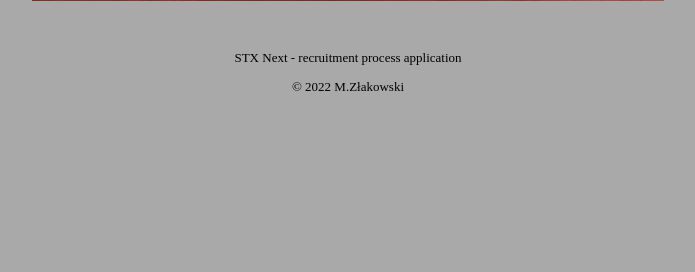
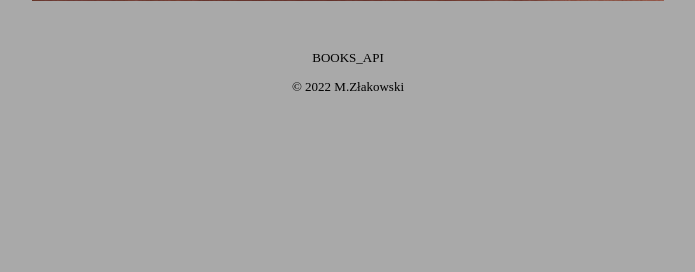
Before and after one commit to GIT-MICH/Books_API, a Django app: page / in a window 1280 px wide. Shown: the part 528-800 px from the top of the page, without its empty margins (292-987 px from the left). Run offline with Django 4.2, Linux system fonts and the light colour scheme.

Commit message:
Update base_with_navbar.html

```diff
--- a/books/templates/books/base_with_navbar.html
+++ b/books/templates/books/base_with_navbar.html
@@ -25,7 +25,7 @@
 <img src="{% static 'elibrary.jpg' %}" alt="Books" class="center">
 <br><br>
 <footer>
-    <p style="text-align: center; font-size: small">STX Next - recruitment process application</p>
+    <p style="text-align: center; font-size: small">BOOKS_API</p>
     <p style="text-align: center; font-size: small">© 2022 M.Złakowski</p>
 </footer>
 <br>
```
